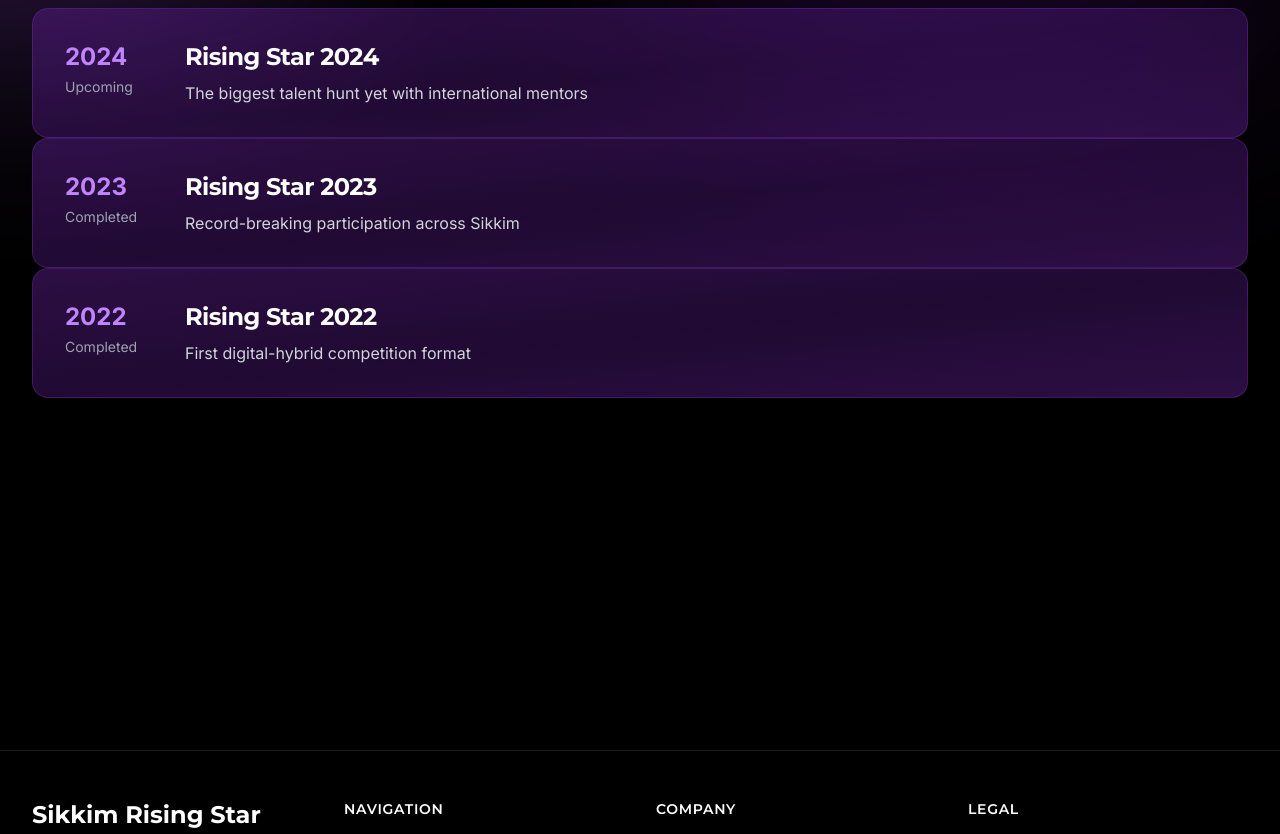
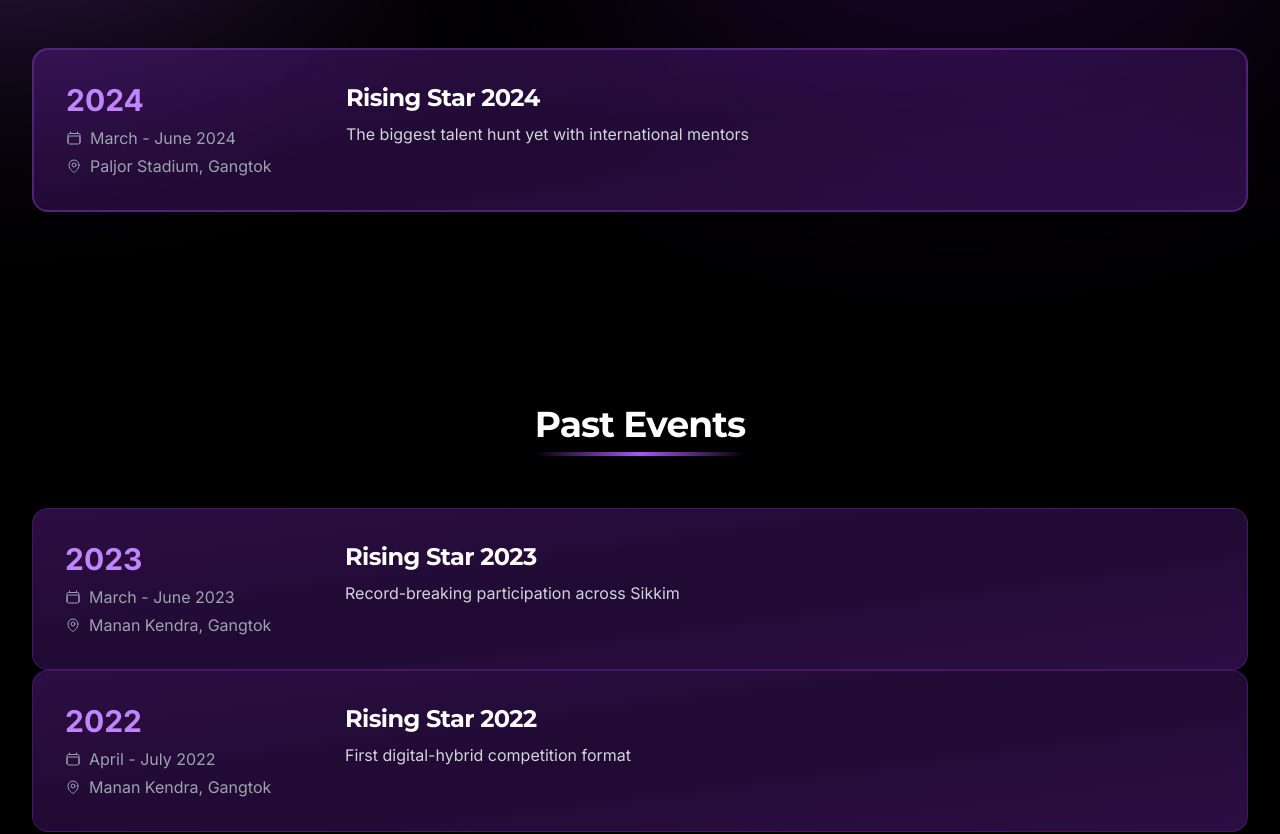
Before and after one commit to sandeshshrestha77/Sikkim-Rising-Star, a Next.js app: page /events in a window 1280 px wide. Shown: the part 580-1414 px from the top of the page. Built offline with nearby package versions, Linux system fonts and the light colour scheme.

Commit message:
Assistant checkpoint: Redesigned events page with upcoming and past sections
Assistant generated file changes:
- app/events/page.tsx: Redesign events page with upcoming and past events sections

---

User prompt:

redesign event page show upcoming event and past event from individual events

```diff
--- a/app/events/page.tsx
+++ b/app/events/page.tsx
@@ -1,4 +1,5 @@
-import { CalendarIcon, MapPinIcon, UserGroupIcon, TrophyIcon } from '@heroicons/react/24/outline';
+
+import { CalendarIcon, MapPinIcon } from '@heroicons/react/24/outline';
 import Section from '../components/ui/Section';
 import Card from '../components/ui/Card';
 import Link from 'next/link';
@@ -8,30 +9,38 @@
     year: "2024",
     title: "Rising Star 2024",
     status: "Upcoming",
+    date: "March - June 2024",
+    venue: "Paljor Stadium, Gangtok",
     description: "The biggest talent hunt yet with international mentors",
     link: "/events/rising-star-2024"
   },
   {
     year: "2023",
     title: "Rising Star 2023",
-    status: "Completed",
+    status: "Past",
+    date: "March - June 2023",
+    venue: "Manan Kendra, Gangtok",
     description: "Record-breaking participation across Sikkim",
     link: "/events/rising-star-2023"
   },
   {
     year: "2022",
     title: "Rising Star 2022",
-    status: "Completed",
+    status: "Past",
+    date: "April - July 2022",
+    venue: "Manan Kendra, Gangtok",
     description: "First digital-hybrid competition format",
     link: "/events/rising-star-2022"
   }
 ];
 
 export default function EventsPage() {
+  const upcomingEvents = events.filter(event => event.status === "Upcoming");
+  const pastEvents = events.filter(event => event.status === "Past");
+
   return (
     <main className="min-h-screen py-24">
       <div className="max-w-7xl mx-auto px-4 sm:px-6 lg:px-8">
-        {/* Hero Section */}
         <div className="relative mb-24">
           <div className="absolute inset-0 bg-gradient-to-r from-purple-500/20 to-pink-500/20 rounded-3xl blur-3xl" />
           <div className="relative text-center py-16 px-4">
@@ -42,15 +51,52 @@
           </div>
         </div>
 
-        <Section className="mb-24">
+        {upcomingEvents.length > 0 && (
+          <Section title="Upcoming Events" className="mb-16">
+            <div className="space-y-8">
+              {upcomingEvents.map((event) => (
+                <Link href={event.link} key={event.year}>
+                  <Card className="p-8 hover:scale-[1.02] transition-transform border-2 border-purple-500/30">
+                    <div className="flex flex-col md:flex-row gap-6">
+                      <div className="md:w-64 shrink-0">
+                        <div className="text-3xl font-bold text-purple-400">{event.year}</div>
+                        <div className="flex items-center gap-2 mt-2 text-gray-400">
+                          <CalendarIcon className="w-4 h-4" />
+                          <span>{event.date}</span>
+                        </div>
+                        <div className="flex items-center gap-2 mt-1 text-gray-400">
+                          <MapPinIcon className="w-4 h-4" />
+                          <span>{event.venue}</span>
+                        </div>
+                      </div>
+                      <div>
+                        <h3 className="text-2xl font-bold text-white mb-2">{event.title}</h3>
+                        <p className="text-gray-300">{event.description}</p>
+                      </div>
+                    </div>
+                  </Card>
+                </Link>
+              ))}
+            </div>
+          </Section>
+        )}
+
+        <Section title="Past Events" className="mb-24">
           <div className="space-y-8">
-            {events.map((event) => (
+            {pastEvents.map((event) => (
               <Link href={event.link} key={event.year}>
                 <Card className="p-8 hover:scale-[1.02] transition-transform">
-                  <div className="flex items-start gap-6">
-                    <div className="w-24 shrink-0">
-                      <div className="text-2xl font-bold text-purple-400">{event.year}</div>
-                      <div className="text-sm text-gray-400 mt-1">{event.status}</div>
+                  <div className="flex flex-col md:flex-row gap-6">
+                    <div className="md:w-64 shrink-0">
+                      <div className="text-3xl font-bold text-purple-400">{event.year}</div>
+                      <div className="flex items-center gap-2 mt-2 text-gray-400">
+                        <CalendarIcon className="w-4 h-4" />
+                        <span>{event.date}</span>
+                      </div>
+                      <div className="flex items-center gap-2 mt-1 text-gray-400">
+                        <MapPinIcon className="w-4 h-4" />
+                        <span>{event.venue}</span>
+                      </div>
                     </div>
                     <div>
                       <h3 className="text-2xl font-bold text-white mb-2">{event.title}</h3>
```
